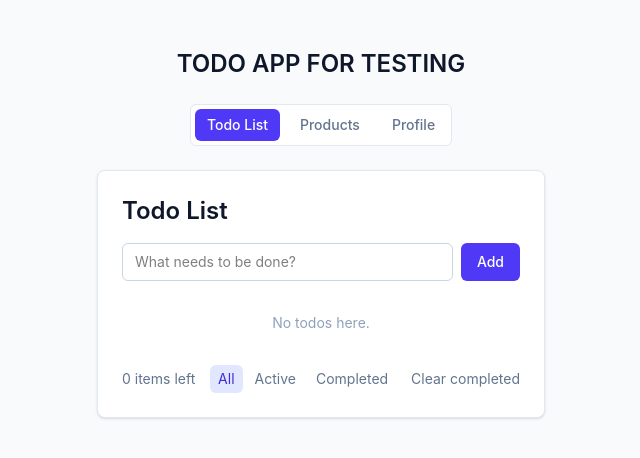
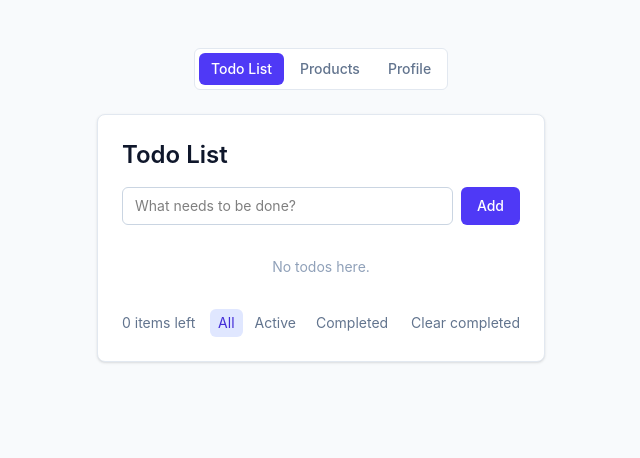
Before and after one commit to tusharb-lokal/testing, a React (Vite) app: page / in a window 1280 px wide. Shown: the top 458 px of the page, without its empty margins (319-959 px from the left). Built offline with nearby package versions, Linux system fonts and the light colour scheme.

Commit message:
Revert "(feat): adding app title"

```diff
--- a/index.html
+++ b/index.html
@@ -4,7 +4,7 @@
     <meta charset="UTF-8" />
     <link rel="icon" type="image/svg+xml" href="/favicon.svg" />
     <meta name="viewport" content="width=device-width, initial-scale=1.0" />
-    <title>Testing</title>
+    <title>React Webview Template</title>
   </head>
   <body>
     <div id="root"></div>
--- a/src/App.jsx
+++ b/src/App.jsx
@@ -14,8 +14,7 @@ function App() {
 
   return (
     <main className="flex min-h-screen flex-col items-center gap-6 bg-slate-50 px-6 py-12">
-      <h1 className="text-2xl font-semibold text-slate-900">TODO APP FOR TESTING</h1>
-      <nav className="flex gap-2 rounded-md border border-slate-200 bg-white p-1">
+      <nav className="flex gap-1 rounded-md border border-slate-200 bg-white p-1">
         {PAGES.map(({ value, label }) => (
           <button
             key={value}
```
